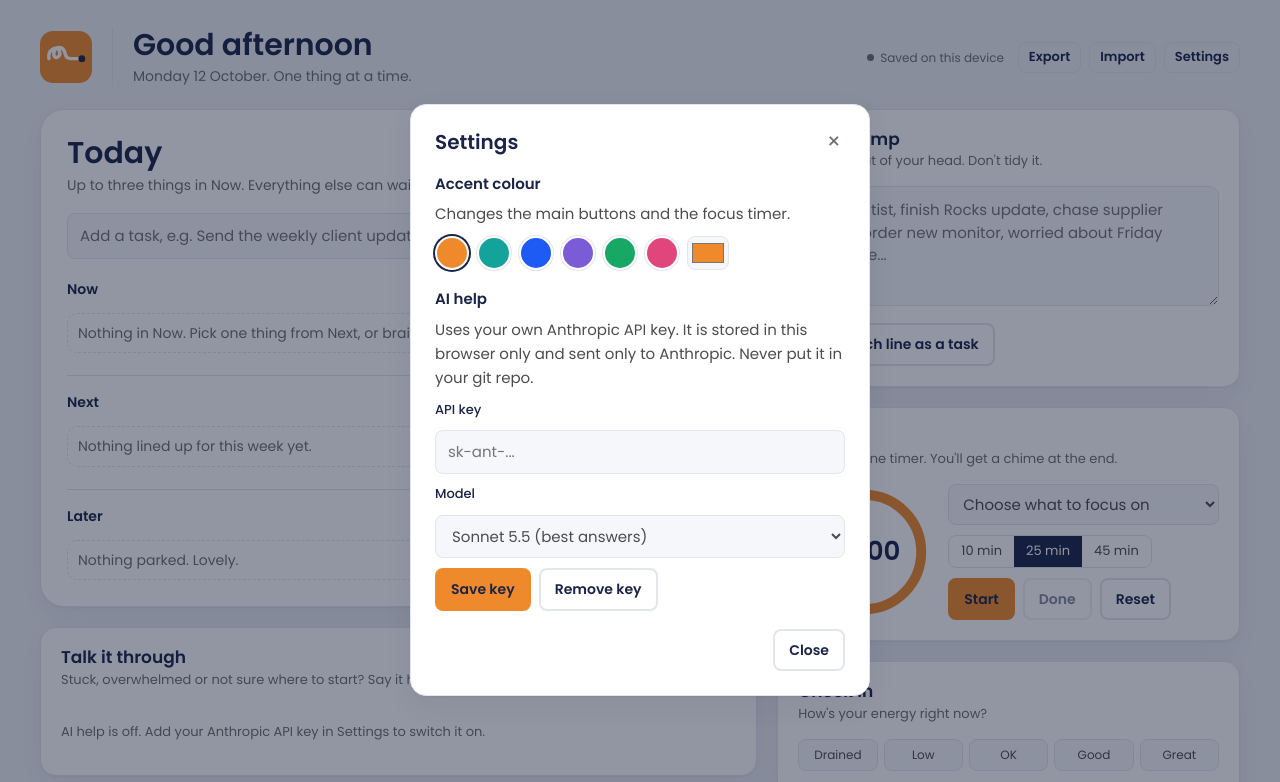
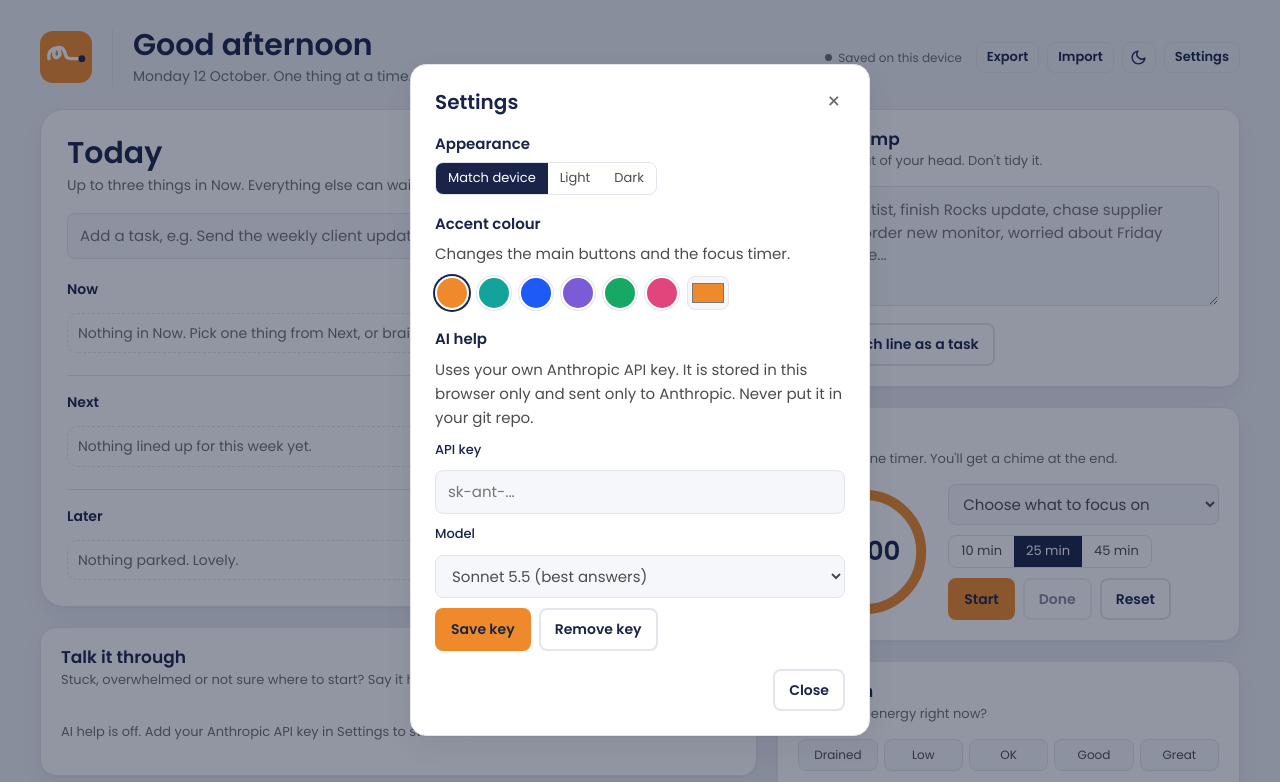
Before and after one commit to edingal485/ClearHead, a plain HTML site: page index.html in a window 1280 px wide. Both pictures are taken after a click on the button "Settings". Shown: the top 782 px of the page. Drawn offline with Linux system fonts and the light colour scheme.

Commit message:
Add files via upload

```diff
--- a/index.html
+++ b/index.html
@@ -14,6 +14,7 @@
 <link rel="preconnect" href="https://fonts.googleapis.com">
 <link rel="preconnect" href="https://fonts.gstatic.com" crossorigin>
 <link href="https://fonts.googleapis.com/css2?family=Poppins:wght@400;500;600;700&display=swap" rel="stylesheet">
+<script>try{var th=localStorage.getItem("clearhead.theme");if(th==="light"||th==="dark")document.documentElement.setAttribute("data-theme",th)}catch(e){}</script>
 <style>
 :root{
   --bg:#eef0f5;--surface:#ffffff;--surface-2:#f6f7fa;--ink:#192448;--body:#4c4c4d;--muted:#6b716d;
@@ -183,6 +184,8 @@ dialog::backdrop{background:rgba(15,24,50,.45)}
 .setform .sub{margin:0}
 .setform label{font-size:13px;font-weight:500;color:var(--ink)}
 .setform input,.setform select{width:100%;border:1px solid var(--line);background:var(--surface-2);border-radius:8px;padding:9px 12px}
+.btn.icon{display:inline-grid;place-items:center;width:34px;height:31px;padding:0}
+.btn.icon svg{width:17px;height:17px}
 .swatches{display:flex;gap:8px;flex-wrap:wrap;align-items:center}
 .swatch{width:34px;height:34px;border-radius:50%;border:2px solid var(--surface);box-shadow:0 0 0 1px var(--line);padding:0}
 .swatch[aria-pressed="true"]{box-shadow:0 0 0 2px var(--ink)}
@@ -201,7 +204,7 @@ dialog::backdrop{background:rgba(15,24,50,.45)}
       <h1 id="greet">Hello</h1>
       <p id="dateline"></p>
     </div>
-    <div class="topright"><div class="sync local" id="sync">Saved on this device</div><button class="btn ghost small" id="exportBtn" title="Download today's notes and lists">Export</button><button class="btn ghost small" id="importBtn" title="Load lists from an exported file">Import</button><input type="file" id="importIn" accept=".html,.htm,.json,text/html,application/json" hidden><button class="btn ghost small" id="openSettings">Settings</button></div>
+    <div class="topright"><div class="sync local" id="sync">Saved on this device</div><button class="btn ghost small" id="exportBtn" title="Download today's notes and lists">Export</button><button class="btn ghost small" id="importBtn" title="Load lists from an exported file">Import</button><input type="file" id="importIn" accept=".html,.htm,.json,text/html,application/json" hidden><button class="btn ghost small icon" id="themeBtn" aria-label="Switch to dark mode" title="Switch to dark mode"></button><button class="btn ghost small" id="openSettings">Settings</button></div>
   </header>
 
   <div class="grid">
@@ -320,6 +323,10 @@ dialog::backdrop{background:rgba(15,24,50,.45)}
 <dialog id="settings" aria-labelledby="setH">
   <div class="setform">
     <div class="row" style="justify-content:space-between"><h2 id="setH">Settings</h2><button type="button" class="link" id="closeX" aria-label="Close settings" style="font-size:22px;line-height:1">&times;</button></div>
+    <h3>Appearance</h3>
+    <div class="seg" id="themeSeg" role="group" aria-label="Appearance">
+      <button type="button" data-t="auto">Match device</button><button type="button" data-t="light">Light</button><button type="button" data-t="dark">Dark</button>
+    </div>
     <h3>Accent colour</h3>
     <p class="sub">Changes the main buttons and the focus timer.</p>
     <div class="swatches" id="swatches" role="group" aria-label="Accent colour">
@@ -663,6 +670,26 @@ function makeSample(){
 function applyAI(){sample=lsGet(AKEY)?makeSample():null;document.body.classList.toggle('ai-on',!!sample)}
 applyAI();
 
+/* ---------- appearance ---------- */
+const TKEY='clearhead.theme';
+const SUN='<svg viewBox="0 0 24 24" fill="none" stroke="currentColor" stroke-width="2" stroke-linecap="round" stroke-linejoin="round" aria-hidden="true"><circle cx="12" cy="12" r="4"/><path d="M12 2v2M12 20v2M4.9 4.9l1.4 1.4M17.7 17.7l1.4 1.4M2 12h2M20 12h2M4.9 19.1l1.4-1.4M17.7 6.3l1.4-1.4"/></svg>';
+const MOON='<svg viewBox="0 0 24 24" fill="none" stroke="currentColor" stroke-width="2" stroke-linecap="round" stroke-linejoin="round" aria-hidden="true"><path d="M21 12.8A9 9 0 1 1 11.2 3a7 7 0 0 0 9.8 9.8z"/></svg>';
+const mq=window.matchMedia?matchMedia('(prefers-color-scheme: dark)'):null;
+const isDark=()=>{const a=document.documentElement.getAttribute('data-theme');return a?a==='dark':!!(mq&&mq.matches)};
+function applyTheme(mode){
+  const r=document.documentElement;
+  if(mode==='light'||mode==='dark')r.setAttribute('data-theme',mode);else r.removeAttribute('data-theme');
+  const dark=isDark(),b=$('themeBtn');
+  b.innerHTML=dark?SUN:MOON;const lbl=dark?'Switch to light mode':'Switch to dark mode';b.setAttribute('aria-label',lbl);b.title=lbl;
+  document.querySelectorAll('#themeSeg button').forEach(x=>x.setAttribute('aria-pressed',String(x.dataset.t===(mode||'auto'))));
+  const m=document.querySelector('meta[name="theme-color"]');if(m)m.setAttribute('content',dark?'#0f1832':'#eef0f5');
+}
+function setTheme(mode){lsSet(TKEY,mode==='auto'?'':mode);applyTheme(mode)}
+applyTheme(lsGet(TKEY)||'auto');
+$('themeBtn').addEventListener('click',()=>setTheme(isDark()?'light':'dark'));
+document.querySelectorAll('#themeSeg button').forEach(x=>x.addEventListener('click',()=>setTheme(x.dataset.t)));
+if(mq&&mq.addEventListener)mq.addEventListener('change',()=>applyTheme(lsGet(TKEY)||'auto'));
+
 /* ---------- accent colour ---------- */
 const CKEY='clearhead.accent';
 function inkFor(hex){const n=parseInt(hex.slice(1),16),c=[n>>16&255,n>>8&255,n&255].map(v=>{v/=255;return v<=.03928?v/12.92:Math.pow((v+.055)/1.055,2.4)});const L=.2126*c[0]+.7152*c[1]+.0722*c[2];return (1.05/(L+.05))>=(L+.05)/.0623?'#ffffff':'#192448'}
```
